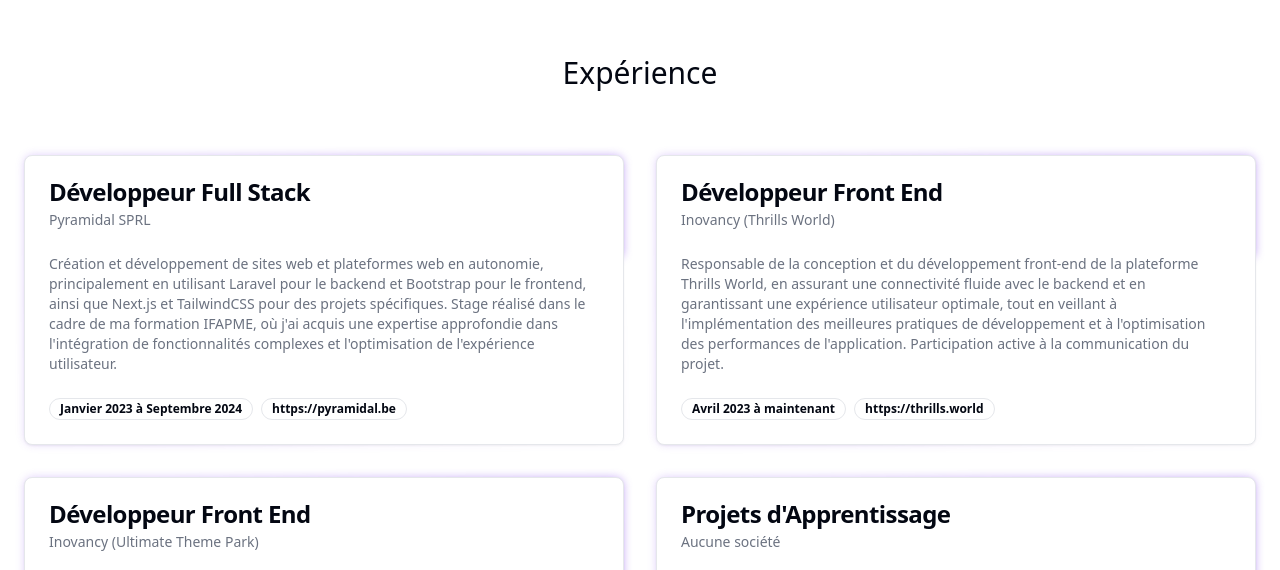
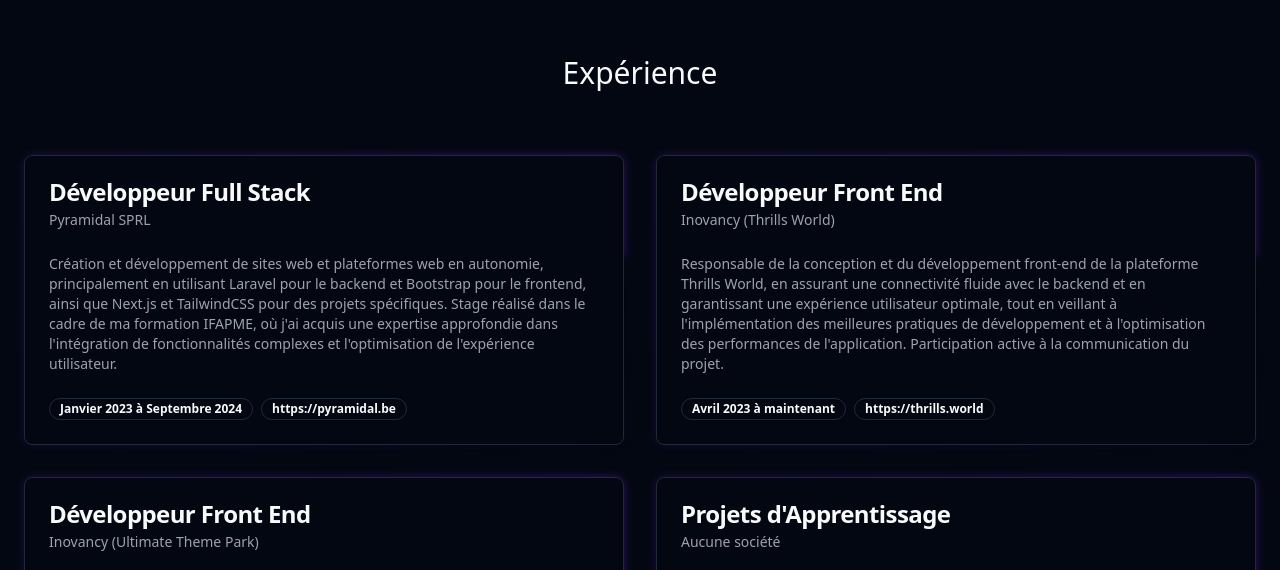
Before and after one commit to gasparddelvaux/dx-portfolio, a Next.js app: page / in a window 1280 px wide. Shown: the part 1690-2260 px from the top of the page. Built offline with nearby package versions, Linux system fonts and the light colour scheme.

Commit message:
Mistake correction

```diff
--- a/src/app/layout.tsx
+++ b/src/app/layout.tsx
@@ -41,7 +41,7 @@
       <body>
         <ThemeProvider
           attribute="class"
-          defaultTheme="system"
+          defaultTheme="dark"
           enableSystem
           disableTransitionOnChange
         >
--- a/src/components/home/experience.tsx
+++ b/src/components/home/experience.tsx
@@ -72,7 +72,7 @@
               <p className="text-muted-foreground text-sm">
                 {experience.description}
               </p>
-              <div className="flex items-center gap-2 mt-6">
+              <div className="flex items-center flex-wrap gap-2 mt-6">
                 <Badge variant="outline" className="w-fit">
                   {experience.date}
                 </Badge>
--- a/src/components/home/hero.tsx
+++ b/src/components/home/hero.tsx
@@ -89,7 +89,7 @@
         <div className="flex flex-col gap-8 h-full justify-center">
           <h2 className="text-5xl font-bold leading-[3.5rem]">
             {" Hey !"}
-            <br /> {"Je m'apelle "}
+            <br /> {"Je m'appelle "}
             <span className="bg-gradient-to-tr from-violet-500 to-rose-500 inline-block text-transparent bg-clip-text">
               {"Gaspard"}
             </span>
```
